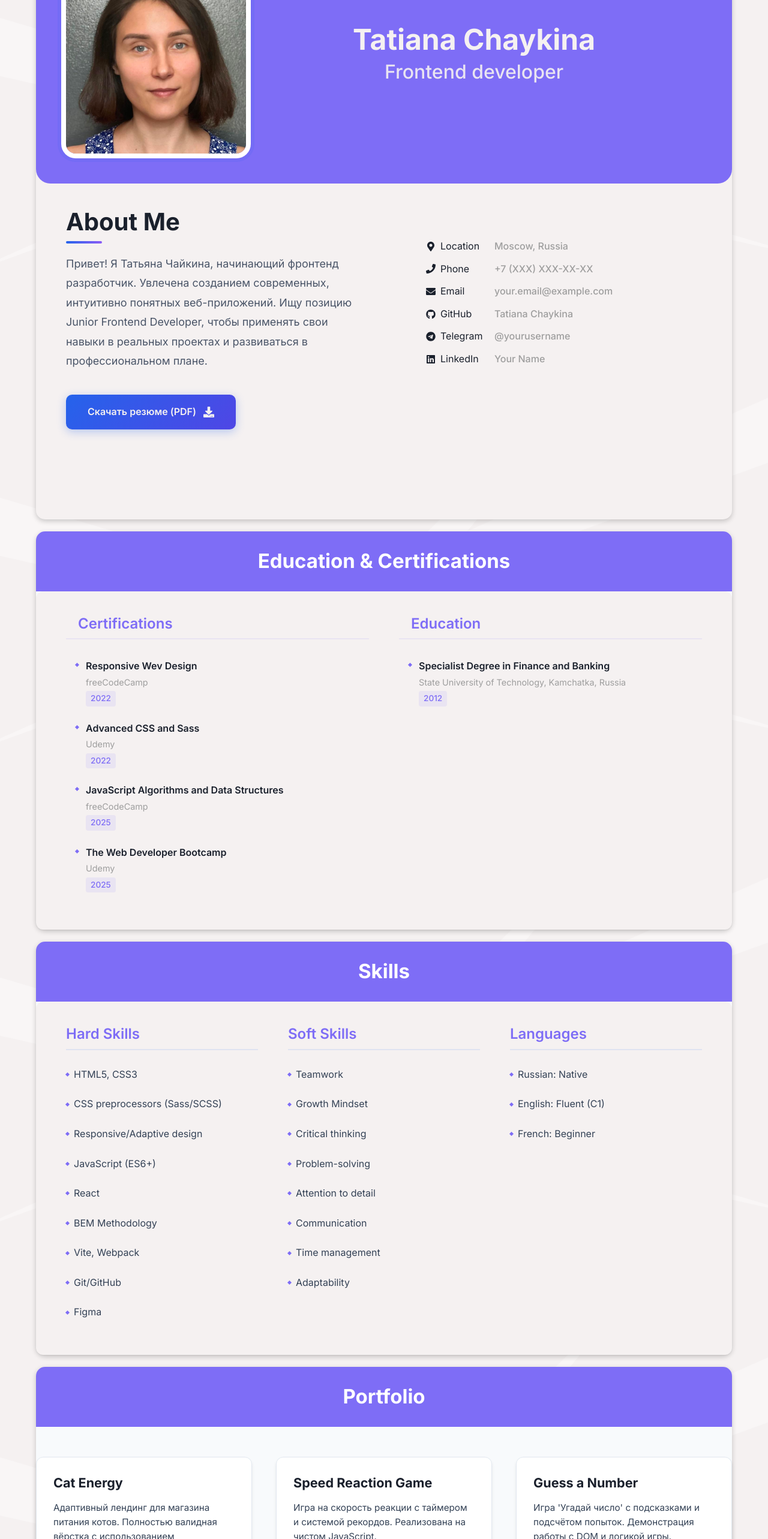
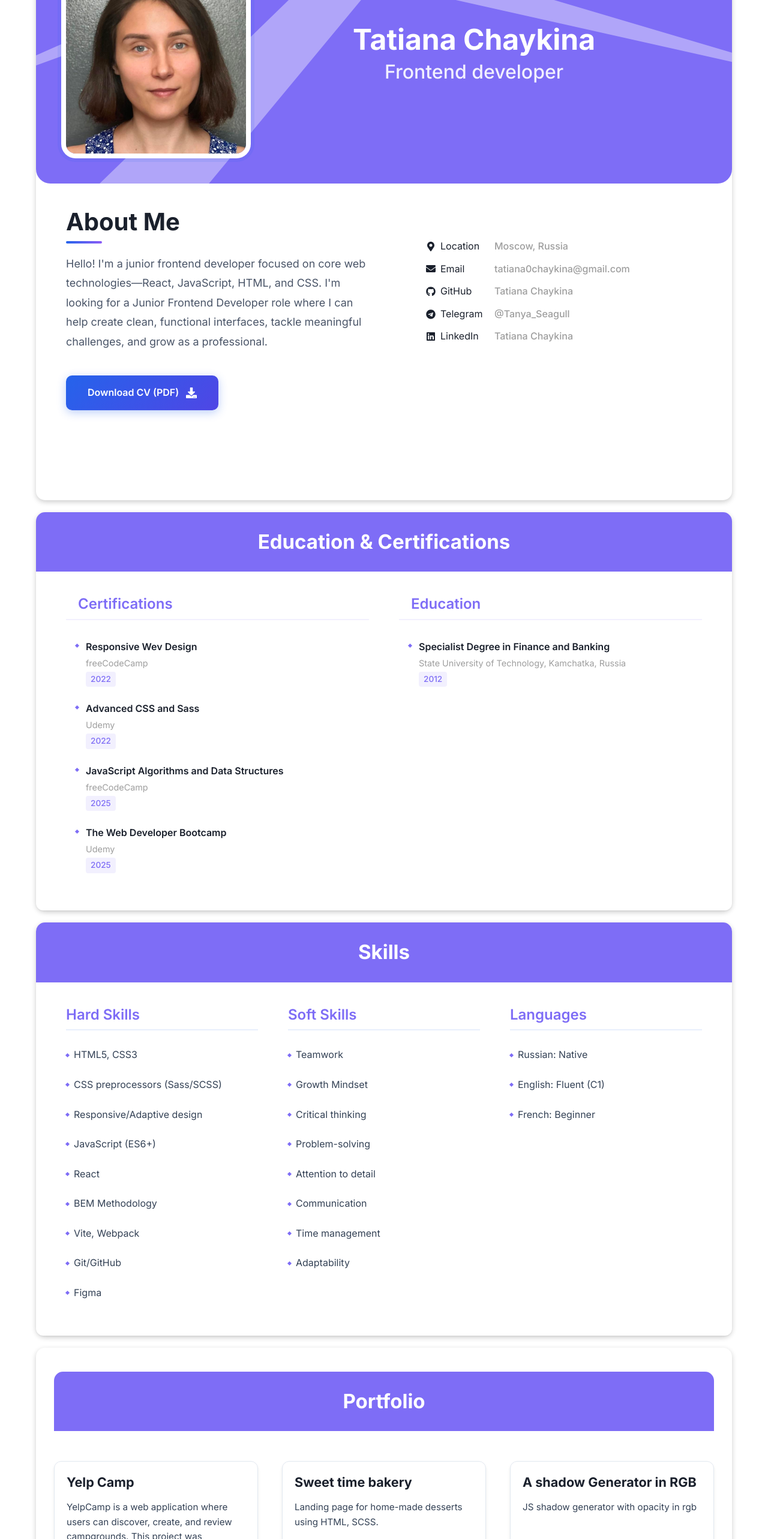
Before and after one commit to TanyaSeagull/Portfolio, a React (Vite) app: page / in a window 1280 px wide. Shown: the part 234-2800 px from the top of the page at 60% size. Built offline with nearby package versions, Linux system fonts and the light colour scheme; a web font is replaced by a local one.

Commit message:
Styling Projects section

```diff
--- a/src/components/Footer/Footer.jsx
+++ b/src/components/Footer/Footer.jsx
@@ -1,5 +1,4 @@
 import React from 'react'
-import { FaGithub, FaLinkedin, FaTelegram, FaArrowUp } from 'react-icons/fa'
 import './Footer.css'
 
 function Footer() {
@@ -15,27 +14,6 @@ function Footer() {
   return (
     <footer className="footer">
       <div className="container">
-        <div className="footer-content">
-          <div className="footer-logo">
-            <a href="#" className="logo" onClick={(e) => { e.preventDefault(); scrollToTop(); }}>
-              Portfolio<span className="logo-dot">.</span>
-            </a>
-            <p className="footer-text">
-              Создаю современные веб-приложения с любовью к деталям
-            </p>
-          </div>
-
-          <div className="footer-links">
-            <h3 className="footer-title">Навигация</h3>
-            <ul className="footer-list">
-              <li><a href="#about" onClick={scrollToTop}>Обо мне</a></li>
-              <li><a href="#projects">Проекты</a></li>
-              <li><a href="#skills">Навыки</a></li>
-              <li><a href="#contact">Контакты</a></li>
-            </ul>
-          </div>
-        </div>
-
         <div className="footer-bottom">
           <p className="copyright">
             © {currentYear} Tanya Seagull. All rights reserved.
--- a/src/components/ProjectCard/ProjectCard.css
+++ b/src/components/ProjectCard/ProjectCard.css
@@ -18,7 +18,7 @@
 }
 
 .project-card__content {
-  padding: 28px;
+  padding: 20px;
   height: 100%;
   display: flex;
   flex-direction: column;
@@ -35,7 +35,6 @@
 }
 
 .project-card__description {
-  margin: 0 0 24px 0;
   font-size: 0.95rem;
   line-height: 1.6;
   color: var(--text);
--- a/src/sections/About/About.css
+++ b/src/sections/About/About.css
@@ -1,14 +1,14 @@
 /* About Section */
 .about.section {
   padding: 100px 0;
-  background: var(--bg-white);
+  background: var(--bg-light);
 }
 
 .about__header {
   display: flex;
   align-items: center;
   padding: 50px;
-  background-color: var(--primary);
+  background: url(/src/assets/images/main_bg.png) bottom/ auto no-repeat var(--primary);
   border-radius: 24px;
   position: relative;
   overflow: hidden;
--- a/src/sections/About/About.jsx
+++ b/src/sections/About/About.jsx
@@ -2,7 +2,6 @@ import React from 'react'
 import './About.css'
 import {
   FaMapMarkerAlt,
-  FaPhone,
   FaEnvelope,
   FaGithub,
   FaTelegram,
@@ -20,17 +19,10 @@ function About() {
       Icon: FaMapMarkerAlt
     },
     {
-      icon: 'phone',
-      label: 'Phone',
-      value: '+7 (XXX) XXX-XX-XX',
-      link: 'tel:+7XXXXXXXXXX',
-      Icon: FaPhone
-    },
-    {
       icon: 'gmail',
       label: 'Email',
-      value: 'your.email@example.com',
-      link: 'mailto:your.email@example.com',
+      value: 'tatiana0chaykina@gmail.com',
+      link: 'mailto:tatiana0chaykina@gmail.com',
       Icon: FaEnvelope
     },
     {
@@ -43,15 +35,15 @@ function About() {
     {
       icon: 'telegram',
       label: 'Telegram',
-      value: '@yourusername',
-      link: 'https://t.me/yourusername',
+      value: '@Tanya_Seagull',
+      link: 'https://t.me/Tanya_Seagull',
       Icon: FaTelegram
     },
     {
       icon: 'linkedin',
       label: 'LinkedIn',
-      value: 'Your Name',
-      link: 'https://linkedin.com/in/yourusername',
+      value: 'Tatiana Chaykina',
+      link: 'https://linkedin.com/in/tatiana-chaikina',
       Icon: FaLinkedin
     }
   ]
@@ -83,13 +75,11 @@ function About() {
             <div className="about__inner-wrap">
               <h2 className="section__subtitle">About Me</h2>
               <p className="about__text">
-                Привет! Я Татьяна Чайкина, начинающий фронтенд разработчик.
-                Увлечена созданием современных, интуитивно понятных веб-приложений.
-                Ищу позицию Junior Frontend Developer, чтобы применять свои навыки
-                в реальных проектах и развиваться в профессиональном плане.
+                Hello! I'm a junior frontend developer focused on core web technologies—React, JavaScript, HTML, and CSS.
+                I'm looking for a Junior Frontend Developer role where I can help create clean, functional interfaces, tackle meaningful challenges, and grow as a professional.
               </p>
               <a className="about__link" href="/resume.pdf" download>
-                Скачать резюме (PDF)
+                Download CV (PDF)
                 <FaDownload className="about__icon" />
               </a>
             </div>
--- a/src/sections/Education/Education.css
+++ b/src/sections/Education/Education.css
@@ -2,7 +2,7 @@
   margin-bottom: 20px;
   padding: 30px 30px 50px;
   color: var(--text);
-  background: var(--bg-white);
+  background: var(--bg-light);
   border-radius: 12px;
   box-shadow: var(--shadow-sm);
 }
--- a/src/sections/Projects/Projects.css
+++ b/src/sections/Projects/Projects.css
@@ -1,4 +1,6 @@
-
+.projects {
+  padding: 40px 30px;
+}
 /* ===== SECTION HEADER ===== */
 .section-header {
   margin-bottom: 50px;
@@ -8,7 +10,7 @@
 .projects-grid {
   display: grid;
   grid-template-columns: 1fr;
-  gap: 30px;
+  gap: 10px;
   margin-bottom: 50px;
 }
 
--- a/src/sections/Projects/Projects.jsx
+++ b/src/sections/Projects/Projects.jsx
@@ -6,24 +6,24 @@ import './Projects.css'
 const projectsData = [
   {
     id: 1,
-    title: "Cat Energy",
-    description: "Адаптивный лендинг для магазина питания котов. Полностью валидная вёрстка с использованием методологии БЭМ.",
-    demoLink: "https://romanstashuk.github.io/cat-energy/",
-    sourceLink: "https://github.com/RomanStashuk/cat-energy"
+    title: "Yelp Camp",
+    description: "YelpCamp is a web application where users can discover, create, and review campgrounds. This project was developed as part of Colt Steele's Web Developer Bootcamp on Udemy.",
+    demoLink: "",
+    sourceLink: "https://github.com/TanyaSeagull/YelpCamp"
   },
   {
     id: 2,
-    title: "Speed Reaction Game",
-    description: "Игра на скорость реакции с таймером и системой рекордов. Реализована на чистом JavaScript.",
-    demoLink: "https://romanstashuk.github.io/reaction-time-game/",
-    sourceLink: "https://github.com/RomanStashuk/reaction-time-game/"
+    title: "Sweet time bakery",
+    description: "Landing page for home-made desserts using HTML, SCSS.",
+    demoLink: "https://tanyaseagull.github.io/Sweet-Time/",
+    sourceLink: "https://github.com/TanyaSeagull/Sweet-Time"
   },
   {
     id: 3,
-    title: "Guess a Number",
-    description: "Игра 'Угадай число' с подсказками и подсчётом попыток. Демонстрация работы с DOM и логикой игры.",
-    demoLink: "https://romanstashuk.github.io/guess-a-number/",
-    sourceLink: "https://github.com/RomanStashuk/guess-a-number/"
+    title: "A shadow Generator in RGB",
+    description: "JS shadow generator with opacity in rgb",
+    demoLink: "https://tanyaseagull.github.io/Shadow-Generator/",
+    sourceLink: "https://github.com/TanyaSeagull/Shadow-Generator"
   },
   {
     id: 4,
--- a/src/sections/Skills/Skills.css
+++ b/src/sections/Skills/Skills.css
@@ -3,7 +3,7 @@
   margin-bottom: 20px;
   padding: 30px 30px 50px;
   color: var(--text);
-  background: var(--bg-white);
+  background: var(--bg-light);
   border-radius: 12px;
   box-shadow: var(--shadow-sm);
 }
--- a/src/styles/main.css
+++ b/src/styles/main.css
@@ -1,25 +1,25 @@
 
 :root {
 /* Основные цвета */
-  --primary:  #7e6df6;           /* Ярко-синий акцент */
-  --primary-light: #3b82f6;     /* Светло-синий */
-  --primary-dark: #1d4ed8;      /* Темно-синий */
-  --secondary: #8b5cf6;         /* Фиолетовый (для градиентов) */
+  --primary: #7e6df6;
+  --primary-light: #3b82f6;
+  --primary-dark: #1d4ed8;
+  --secondary: #8b5cf6;
 
   /* Фоны */
-  --bg-white: #f5f1f1;          /* Основной фон */
-  --bg-light: #f8fafc;          /* Фон секций */
-  --bg-card: #ffffff;           /* Фон карточек */
+  --bg-white: #ffffff;
+  --bg-light: #ffffff;
+  --bg-card: #ffffff;
 
   /* Текст */
-  --text-dark: #1a202c;         /* Основной текст */
-  --text: #334155;              /* Обычный текст */
-  --text-light: #9e9e9e;        /* Вторичный текст */
-  --text-lighter: #94a3b8;      /* Подсказки */
+  --text-dark: #1a202c;
+  --text: #334155;
+  --text-light: #9e9e9e;
+  --text-lighter: #94a3b8;
 
   /* Границы и разделители */
-  --border: #e2e8f0;           /* Границы */
-  --border-light: #f1f5f9;     /* Светлые границы */
+  --border: #e2e8f0;
+  --border-light: #f1f5f9;
 
   /* Тени */
   --shadow-sm: 0 1px 2px 0 rgba(0, 0, 0, 0.05);
@@ -41,7 +41,6 @@
   /* Анимации */
   --transition: all 0.3s cubic-bezier(0.4, 0, 0.2, 1);
 }
-
 /* ===== RESET & BASE ===== */
 * {
   margin: 0;
```
